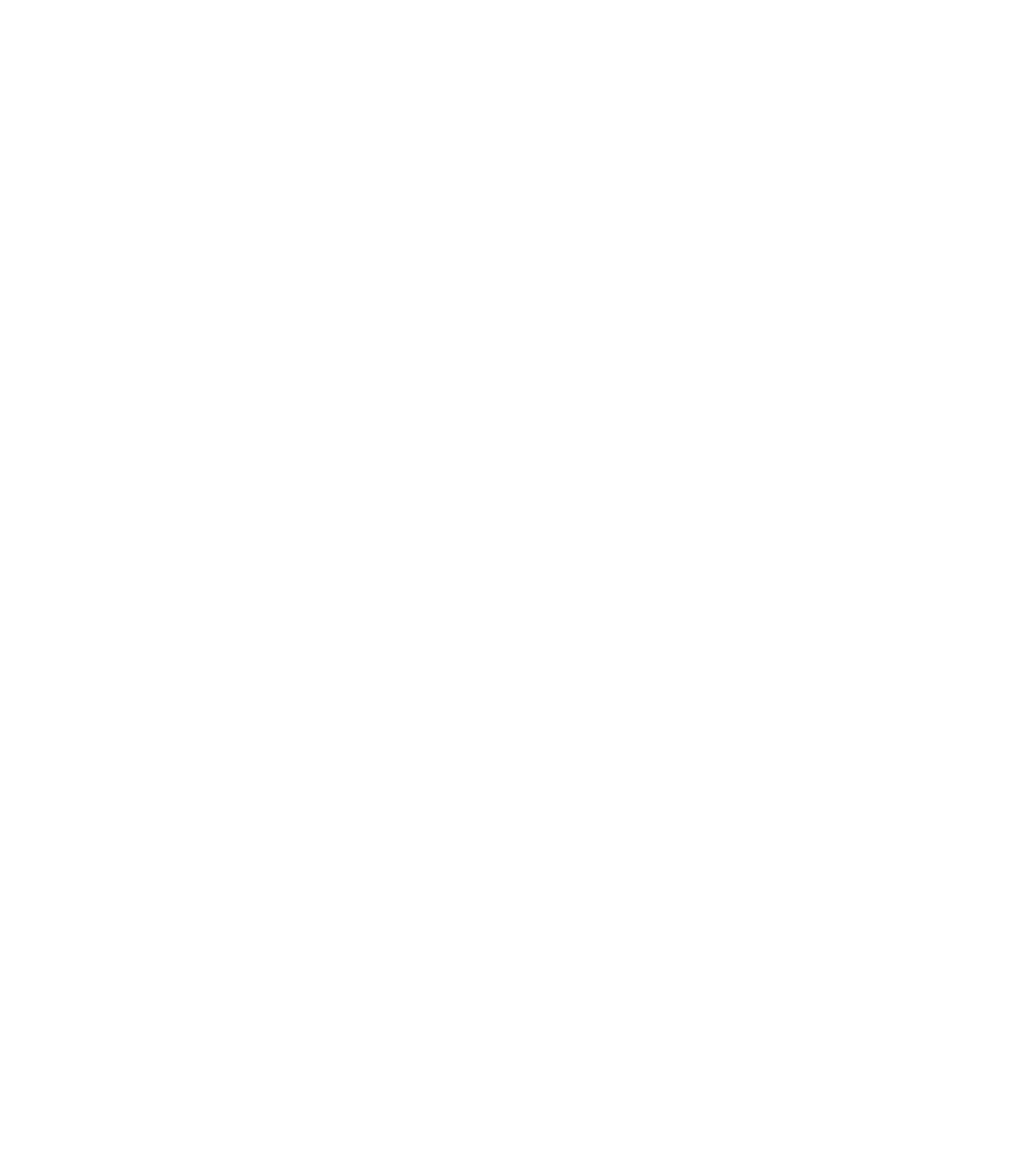
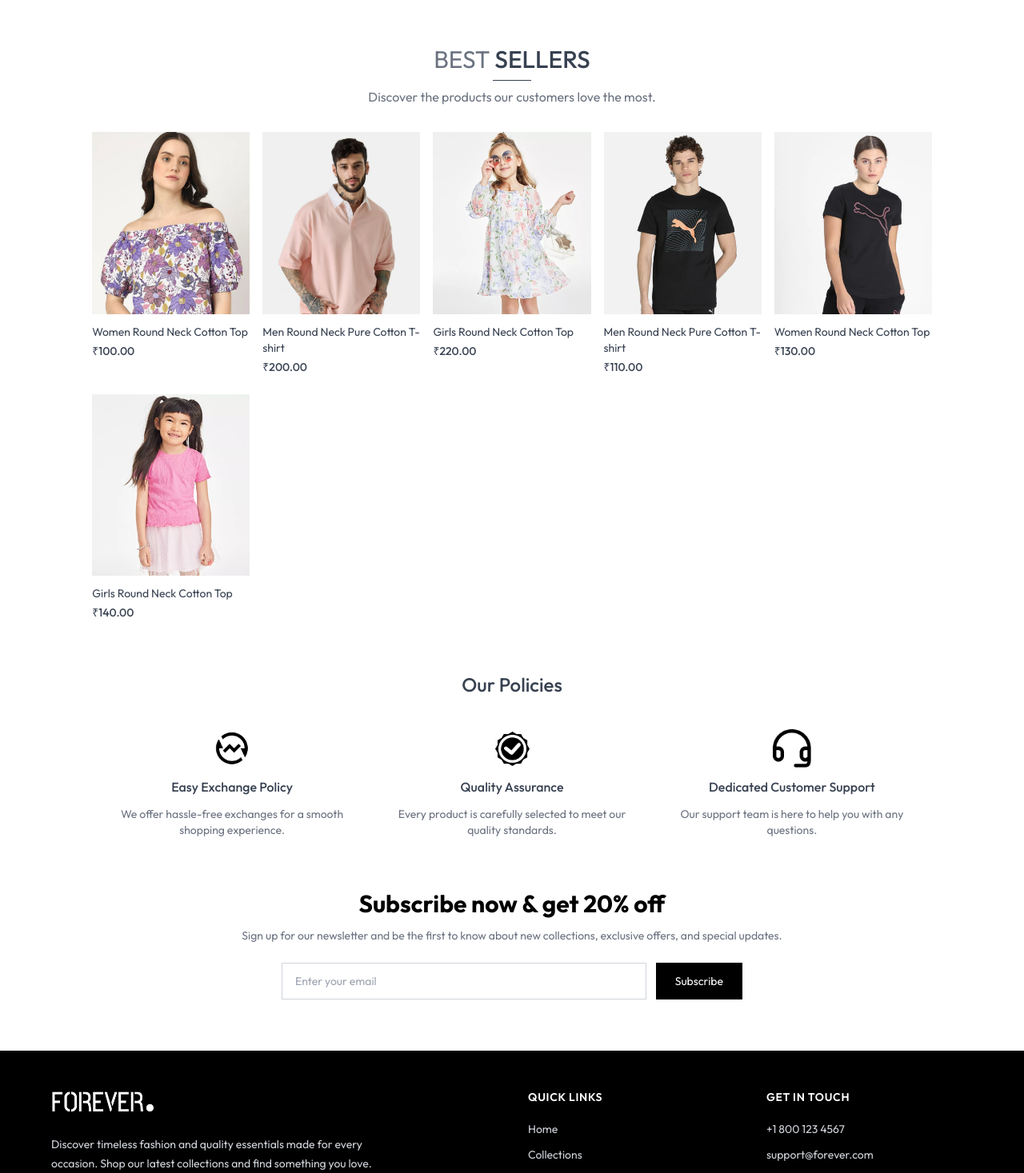
Before and after one commit to Rishabh8931/e-commerce, a React (Vite) app in the folder client/: page / in a window 1280 px wide. Shown: the part 1330-2797 px from the top of the page at 80% size. Before the commit the page ends 800 px from the top, so only its background shows below. Built offline with nearby package versions, Linux system fonts and the light colour scheme; a web font is replaced by a local one.

Commit message:
feat: add new components and integrate them into Home page layout

```diff
--- a/client/src/App.tsx
+++ b/client/src/App.tsx
@@ -4,6 +4,7 @@
 import About from "./pages/About";
 import Contact from "./pages/Contact";
 import Collections from "./pages/Collections";
+import Footer from "./components/Footer";
 import Product from "./pages/Product";
 import Cart from "./pages/Cart";
 import Login from "./pages/Login";
@@ -26,6 +27,7 @@
         <Route path="/placeorder" element={<PlaceOrder />} />
         <Route path="orders" element={<Orders />} />
       </Routes>
+      <Footer />
     </div>
   );
 };
--- /dev/null
+++ b/client/src/components/BestSeller.tsx
@@ -0,0 +1,52 @@
+import { useContext, useEffect, useState } from "react";
+import { shopContext, type ShopContextValue } from "../context/context";
+import ProductItem from "./ProductItem";
+import Title from "./Title";
+
+const BestSeller = () => {
+  const { products } = useContext(shopContext);
+  const [bestSellerProducts, setBestSellerProducts] = useState<
+    ShopContextValue["products"]
+  >(() => products.filter((product) => product.bestseller));
+
+  useEffect(() => {
+    let isCurrent = true;
+
+    Promise.resolve(products.filter((product) => product.bestseller)).then(
+      (nextProducts) => {
+        if (isCurrent) {
+          setBestSellerProducts(nextProducts);
+        }
+      },
+    );
+
+    return () => {
+      isCurrent = false;
+    };
+  }, [products]);
+
+  return (
+    <div className="my-10">
+      <div className="text-center py-8 text-3xl">
+        <Title text1="BEST" text2="SELLERS" />
+        <p className="text-gray-500 text-sm sm:text-base">
+          Discover the products our customers love the most.
+        </p>
+      </div>
+
+      <div className="grid grid-cols-2 sm:grid-cols-3 md:grid-cols-4 lg:grid-cols-5 gap-4 gap-y-6">
+        {bestSellerProducts.map((product) => (
+          <ProductItem
+            key={product._id}
+            id={product._id}
+            image={product.image}
+            name={product.name}
+            price={product.price}
+          />
+        ))}
+      </div>
+    </div>
+  );
+};
+
+export default BestSeller;
--- /dev/null
+++ b/client/src/components/Footer.tsx
@@ -0,0 +1,66 @@
+import { Link } from "react-router-dom";
+import { assets } from "../assets/frontend_assets/assets";
+
+const Footer = () => {
+  return (
+    <footer className="relative left-1/2 mt-16 w-screen -translate-x-1/2 bg-black px-6 py-12 text-white sm:px-10 lg:px-16">
+      <div className="mx-auto grid max-w-7xl gap-10 sm:grid-cols-2 lg:grid-cols-4">
+        <div className="lg:col-span-2">
+          <img
+            src={assets.logo}
+            alt="Forever"
+            className="mb-5 w-32 brightness-0 invert"
+          />
+          <p className="max-w-md text-sm leading-6 text-gray-300">
+            Discover timeless fashion and quality essentials made for every
+            occasion. Shop our latest collections and find something you love.
+          </p>
+        </div>
+
+        <div>
+          <h2 className="mb-5 text-sm font-semibold uppercase tracking-wider">
+            Quick links
+          </h2>
+          <nav className="flex flex-col gap-3 text-sm text-gray-300">
+            <Link to="/" className="transition hover:text-white">
+              Home
+            </Link>
+            <Link to="/collectiona" className="transition hover:text-white">
+              Collections
+            </Link>
+            <Link to="/about" className="transition hover:text-white">
+              About us
+            </Link>
+            <Link to="/contact" className="transition hover:text-white">
+              Contact us
+            </Link>
+          </nav>
+        </div>
+
+        <div>
+          <h2 className="mb-5 text-sm font-semibold uppercase tracking-wider">
+            Get in touch
+          </h2>
+          <div className="flex flex-col gap-3 text-sm text-gray-300">
+            <a href="tel:+18001234567" className="transition hover:text-white">
+              +1 800 123 4567
+            </a>
+            <a
+              href="mailto:support@forever.com"
+              className="transition hover:text-white"
+            >
+              support@forever.com
+            </a>
+            <p>Mon - Sat: 9:00 AM - 6:00 PM</p>
+          </div>
+        </div>
+      </div>
+
+      <div className="mx-auto mt-10 max-w-7xl border-t border-gray-800 pt-6 text-center text-xs text-gray-400">
+        © {new Date().getFullYear()} Forever. All rights reserved.
+      </div>
+    </footer>
+  );
+};
+
+export default Footer;
--- /dev/null
+++ b/client/src/components/LatestCollection.tsx
@@ -0,0 +1,41 @@
+import React, { useContext, useEffect, useState } from "react";
+import { shopContext } from "../context/context";
+import Title from "./Title";
+import ProductItem from "./ProductItem";
+
+const LatestCollection = () => {
+  const { products } = useContext(shopContext);
+
+  const [latestProducts, setLatestProducts] = useState([]);
+
+  useEffect(() => {
+    setLatestProducts(products.slice(0, 10));
+  }, []);
+
+  return (
+    <div className="my-10">
+      <div className="text-center py-8 text-3xl">
+        <Title text1={"LATEST"} text2={"COLLECTIONS"} />
+        <p className="text-gray-500 text-sm sm:text-base">
+          Lorem ipsum dolor sit amet consectetur adipisicing elit. Quisquam
+          voluptatibus, quod, quia, voluptate voluptates quibusdam
+        </p>
+      </div>
+
+      {/** rendering products */}
+      <div className="grid grid-cols-2 sm:grid-cols-3 md:grid-cols-4 lg:grid-cols-5 gap-4 gap-y-6">
+        {latestProducts.map((item, index) => (
+          <ProductItem
+            key={index}
+            id={item._id}
+            image={item.image}
+            name={item.name}
+            price={item.price}
+          />
+        ))}
+      </div>
+    </div>
+  );
+};
+
+export default LatestCollection;
--- a/client/src/components/Navbar.tsx
+++ b/client/src/components/Navbar.tsx
@@ -35,7 +35,9 @@
 
   return (
     <div className="flex items-center justify-between py-5 font-medium">
-      <img src={assets.logo} alt="logo" className="w-36" />
+      <Link to="/">
+        <img src={assets.logo} alt="logo" className="w-36" />
+      </Link>
 
       <ul className="hidden sm:flex gap-5 text-sm text-gray-700">
         <NavLink to="/" className="flex flex=col items-center  gap-1">
--- /dev/null
+++ b/client/src/components/NewsletterBox.tsx
@@ -0,0 +1,44 @@
+import { type FormEvent } from "react";
+
+const NewsletterBox = () => {
+  const handleSubmit = (event: FormEvent<HTMLFormElement>) => {
+    event.preventDefault();
+  };
+
+  return (
+    <section className="my-16 px-4 text-center">
+      <h2 className="text-2xl font-bold text-black sm:text-3xl">
+        Subscribe now & get 20% off
+      </h2>
+      <p className="mt-3 text-sm text-gray-500">
+        Sign up for our newsletter and be the first to know about new
+        collections, exclusive offers, and special updates.
+      </p>
+
+      <form
+        onSubmit={handleSubmit}
+        className="mx-auto mt-6 flex max-w-xl flex-col gap-3 sm:flex-row"
+      >
+        <label htmlFor="newsletter-email" className="sr-only">
+          Email address
+        </label>
+        <input
+          id="newsletter-email"
+          name="email"
+          type="email"
+          placeholder="Enter your email"
+          required
+          className="min-w-0 flex-1 border border-gray-300 px-4 py-3 text-sm outline-none focus:border-gray-500"
+        />
+        <button
+          type="submit"
+          className="bg-black px-6 py-3 text-sm text-white transition hover:bg-gray-800"
+        >
+          Subscribe
+        </button>
+      </form>
+    </section>
+  );
+};
+
+export default NewsletterBox;
--- /dev/null
+++ b/client/src/components/OurPolicy.tsx
@@ -0,0 +1,48 @@
+import { assets } from "../assets/frontend_assets/assets";
+
+const policies = [
+  {
+    image: assets.exchange_icon,
+    title: "Easy Exchange Policy",
+    description: "We offer hassle-free exchanges for a smooth shopping experience.",
+  },
+  {
+    image: assets.quality_icon,
+    title: "Quality Assurance",
+    description: "Every product is carefully selected to meet our quality standards.",
+  },
+  {
+    image: assets.support_img,
+    title: "Dedicated Customer Support",
+    description: "Our support team is here to help you with any questions.",
+  },
+];
+
+const OurPolicy = () => {
+  return (
+    <section className="my-16 px-4">
+      <h2 className="mb-10 text-center text-2xl font-medium text-gray-700">
+        Our Policies
+      </h2>
+
+      <div className="mx-auto grid max-w-5xl grid-cols-1 gap-8 text-center sm:grid-cols-3">
+        {policies.map((policy) => (
+          <div key={policy.title} className="flex flex-col items-center gap-3">
+            <img
+              src={policy.image}
+              alt=""
+              aria-hidden="true"
+              className="h-12 w-12 object-contain"
+            />
+            <h3 className="font-medium text-gray-700">{policy.title}</h3>
+            <p className="max-w-xs text-sm text-gray-500">
+              {policy.description}
+            </p>
+          </div>
+        ))}
+      </div>
+    </section>
+  );
+};
+
+export default OurPolicy;
--- /dev/null
+++ b/client/src/components/ProductItem.tsx
@@ -0,0 +1,34 @@
+import { useContext } from "react";
+import { shopContext } from "../context/context";
+import { Link } from "react-router-dom";
+
+type ProductItemProps = {
+  id: string;
+  name: string;
+  price: number;
+  image: string[];
+};
+
+const ProductItem = ({ id, name, price, image }: ProductItemProps) => {
+  const { currency } = useContext(shopContext);
+
+  return (
+    <Link to={`/product/${id}`} className="text-gray-700 cursor-pointer">
+      <div className="overflow-hidden">
+        <img
+          className="transition duration-300 ease-in-out hover:scale-110"
+          src={image[0]}
+          alt={name}
+        />
+      </div>
+
+      <p className="pt-3 pb-1 text-sm">{name}</p>
+      <p className="text-sm font-medium">
+        {currency}
+        {price.toFixed(2)}
+      </p>
+    </Link>
+  );
+};
+
+export default ProductItem;
--- /dev/null
+++ b/client/src/components/Title.tsx
@@ -0,0 +1,20 @@
+import React from "react";
+
+export type Props = {
+  text1: string;
+  text2: string;
+};
+
+const Title = ({ text1, text2 }: Props) => {
+  return (
+    <div className="flex flex-col items-center justify-center gap-2 mb-2">
+      <p className="text-gray-500">
+        {text1} <span className="text-gray-700 font-medium "> {text2}</span>
+      </p>
+
+      <p className="w-8 h-[1px] sm:w-12 sh:h-[2px] bg-gray-700"></p>
+    </div>
+  );
+};
+
+export default Title;
--- a/client/src/index.css
+++ b/client/src/index.css
@@ -4,7 +4,7 @@
 @tailwind components;
 @tailwind utilities;
 
-*{
+* {
   font-family: "Outfit", sans-serif;
 }
 
@@ -17,3 +17,10 @@
   font-weight: 400;
   font-style: normal;
 }
+
+@media (max-width: 640px) {
+  a.active {
+    background-color: black;
+    color: white;
+  }
+}
--- a/client/src/main.tsx
+++ b/client/src/main.tsx
@@ -2,9 +2,12 @@
 import "./index.css";
 import App from "./App.tsx";
 import { BrowserRouter } from "react-router-dom";
+import ShopContextProvider from "./context/ShopContext.tsx";
 
 createRoot(document.getElementById("root")!).render(
   <BrowserRouter>
-    <App />
+    <ShopContextProvider>
+      <App />
+    </ShopContextProvider>
   </BrowserRouter>,
 );
--- a/client/src/pages/Home.tsx
+++ b/client/src/pages/Home.tsx
@@ -1,8 +1,20 @@
 import React from "react";
+import BestSeller from "../components/BestSeller";
 import Hero from "../components/Hero";
+import LatestCollection from "../components/LatestCollection";
+import NewsletterBox from "../components/NewsletterBox";
+import OurPolicy from "../components/OurPolicy";
 
 const Home = () => {
-  return <Hero />;
+  return (
+    <div>
+      <Hero />
+      <LatestCollection />
+      <BestSeller />
+      <OurPolicy />
+      <NewsletterBox />
+    </div>
+  );
 };
 
 export default Home;
```
